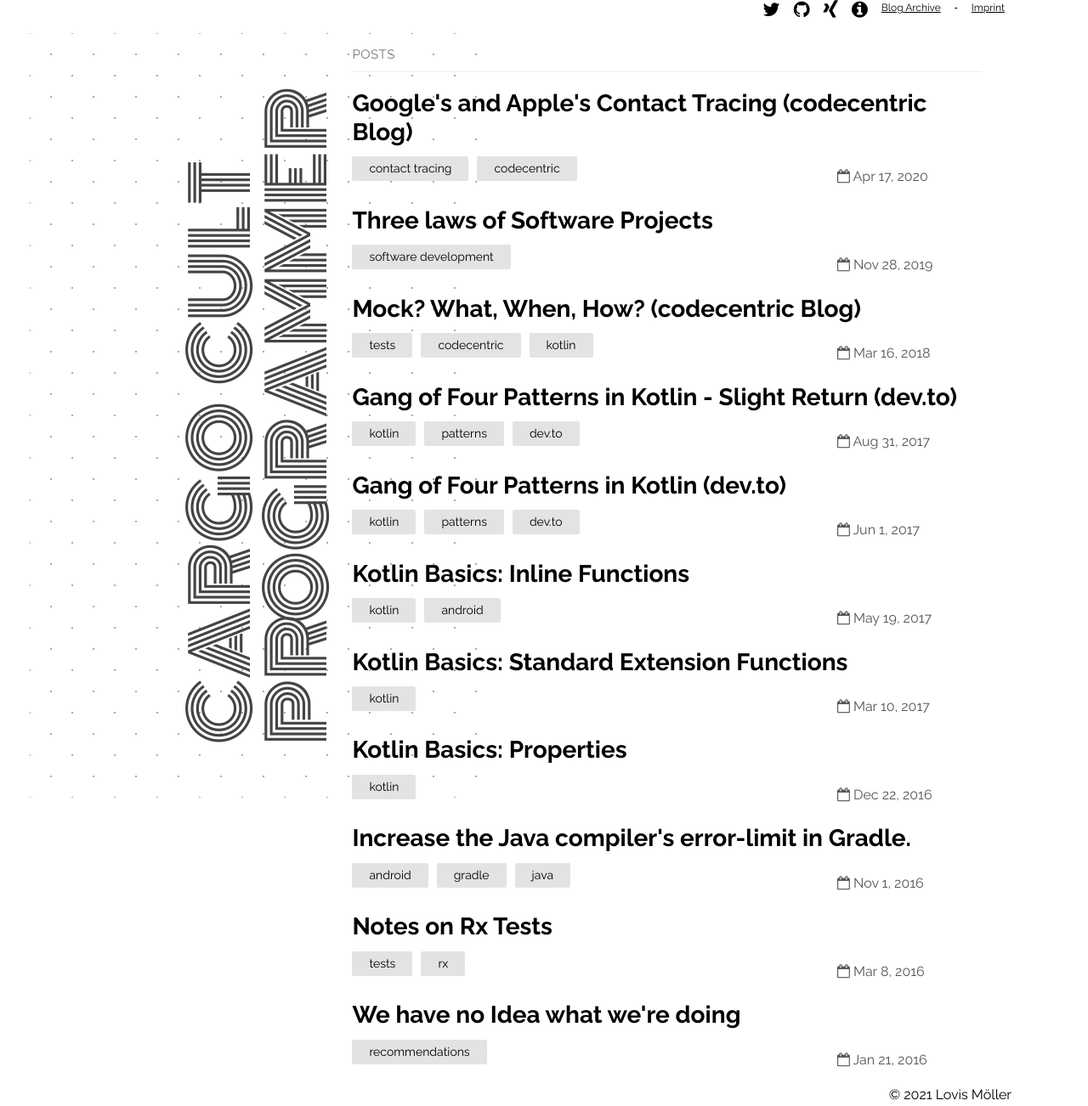
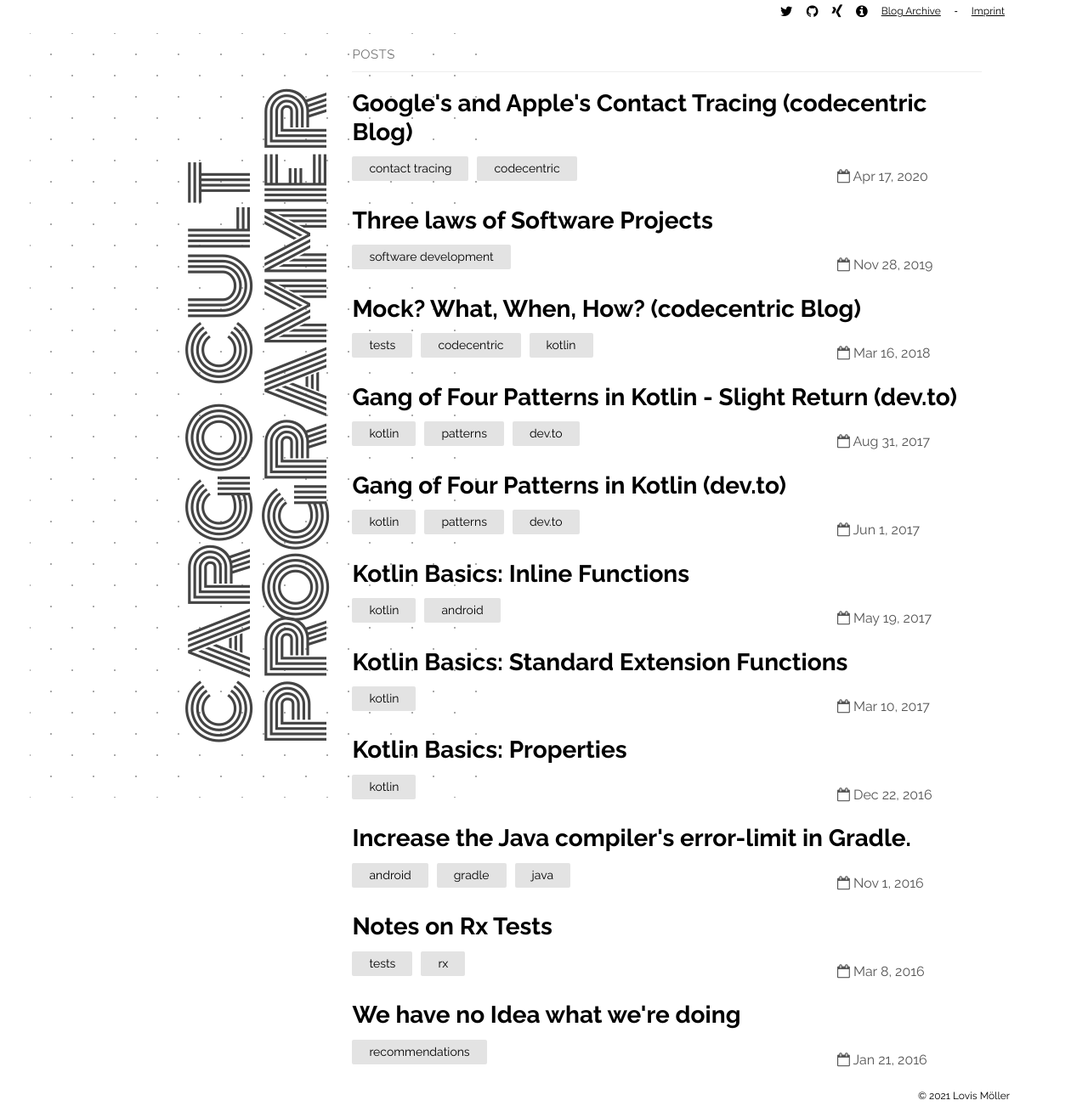
Before and after one commit to lmller/lmller.github.io, a Jekyll site: the page built from index.md, in a window 1280 px wide. Shown: the whole page at 85% size. Built offline with Jekyll 4.4.1, drawn with Linux system fonts in a browser that asks for light colours.

Commit message:
playin around with the style

```diff
--- a/_layouts/default.html
+++ b/_layouts/default.html
@@ -53,7 +53,7 @@
         {{ content }}
       </section>
     </section>
-    <div style="align-self: flex-end;">&copy; {{ "now" | date: "%Y" }} Lovis Möller</span>
+    <div style="align-self: flex-end; padding:2px; font-size:12px;">&copy; {{ "now" | date: "%Y" }} Lovis Möller</span>
     </main>
   </body>
 </html>
--- a/_sass/plain.scss
+++ b/_sass/plain.scss
@@ -76,7 +76,7 @@ main {
   width: 100%;
   display: flex;
   justify-content: flex-end;
-
+  padding-top: 4px;
   h2 {
     font-size: 22px;
     margin-bottom: 10px;
@@ -146,7 +146,6 @@ main {
   li {
     float: left;
     i {
-      font-size: 22px;
       padding: 0px 8px;
     }
   }
```
